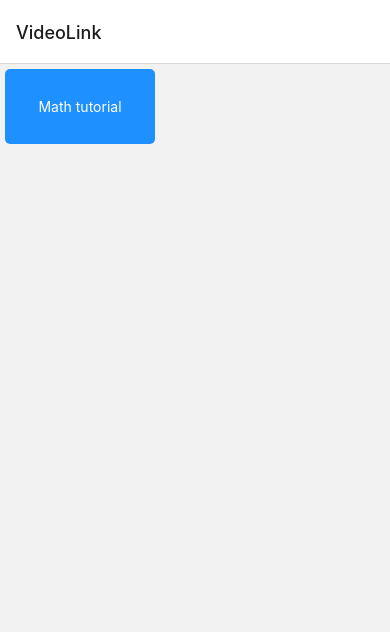
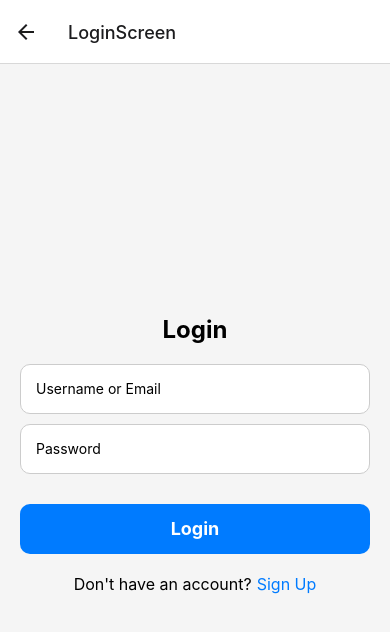
Before and after one commit to roykarazarwe/LearningSystem, a React Native app: screen /SignUpScreen in a window 390 px wide. Shown: the top 632 px of the page. Built offline with nearby package versions, Linux system fonts and the light colour scheme.

Commit message:
ths is the first updated version

```diff
--- a/App.js
+++ b/App.js
@@ -2,21 +2,41 @@
 import { NavigationContainer } from '@react-navigation/native';
 import { createStackNavigator } from '@react-navigation/stack';
 
-import VideoLink from './Screens/VideoLinkScreen';
-import VideoScreen from './Screens/VideoScreen';
-import TrialVideo from './Screens/TrialVideo';
+
+import SplashScreen from "./Screens/SplashScreen";
+import ProfileScreen from "./Screens/ProfileScreen";
+import LoginScreen from "./Screens/LoginScreen";
+import SignUpScreen from "./Screens/SignUpScreen";
+import DashboardScreen from './Screens/DashboardScreen';
+
+
+// import VideoLink from './Screens/VideoLinkScreen';
+// import VideoScreen from './Screens/VideoScreen';
+// import TrialVideo from './Screens/TrialVideo';
 
 export default function App() {
   const Stack = createStackNavigator();
 
   return (
     <NavigationContainer>
-      <Stack.Navigator initialRouetName="Video">
+      <Stack.Navigator initialRouteName="SplashScreen">
+        <Stack.Screen
+          name="SplashScreen"
+          component={SplashScreen}
+          options={{ headerShown: false }}
+        />
+        <Stack.Screen name="LoginScreen" component={LoginScreen} />
+        <Stack.Screen name="DashboardScreen" component={DashboardScreen} />
+        <Stack.Screen name="SignUpScreen" component={SignUpScreen} />
+      </Stack.Navigator>
+      {/* <Stack.Navigator initialRouteName="Video">
         <Stack.Screen name="VideoLink" component={VideoLink} />
         <Stack.Screen name="VideoScreen" component={VideoScreen} />
         <Stack.Screen name="TrialVideo" component={TrialVideo} />
-      </Stack.Navigator>
+      </Stack.Navigator> */}
     </NavigationContainer>
   );
 
 }
+
+// export default App;
--- /dev/null
+++ b/Screens/DashboardScreen.js
@@ -0,0 +1,92 @@
+// DashboardScreen.js
+
+import React from "react";
+import { View, Text, Button } from "react-native";
+import { createStackNavigator } from "@react-navigation/stack";
+import {
+  createDrawerNavigator,
+  DrawerContentScrollView,
+  DrawerItem,
+} from "@react-navigation/drawer";
+import { MaterialCommunityIcons } from "@expo/vector-icons";
+
+// Profile screen component
+const ProfileScreen = () => {
+  return (
+    <View style={{ flex: 1, alignItems: "center", justifyContent: "center" }}>
+      <Text>Profile Screen</Text>
+    </View>
+  );
+};
+
+// Custom header component for the top navigation bar
+const CustomHeader = ({ navigation }) => {
+  const openDrawer = () => {
+    navigation.openDrawer();
+  };
+
+  return (
+    <View
+      style={{
+        flexDirection: "row",
+        alignItems: "center",
+        paddingHorizontal: 10,
+      }}
+    >
+      <MaterialCommunityIcons name="menu" size={24} onPress={openDrawer} />
+      <Text style={{ fontSize: 20, marginLeft: 10 }}>Dashboard</Text>
+    </View>
+  );
+};
+
+// Dashboard screen component
+const DashboardScreen = ({ navigation }) => {
+  return (
+    <View style={{ flex: 1, alignItems: "center", justifyContent: "center" }}>
+      <Text>Welcome to the Dashboard!</Text>
+      <Button
+        title="Go to Profile"
+        onPress={() => navigation.navigate("Profile")}
+      />
+    </View>
+  );
+};
+
+// Stack Navigator for the Profile screen
+const ProfileStack = createStackNavigator();
+const ProfileStackScreen = () => {
+  return (
+    <ProfileStack.Navigator>
+      <ProfileStack.Screen name="Profile" component={ProfileScreen} />
+    </ProfileStack.Navigator>
+  );
+};
+
+// Drawer content component
+const DrawerContent = ({ navigation }) => {
+  return (
+    <DrawerContentScrollView>
+      <DrawerItem
+        label="Dashboard"
+        onPress={() => navigation.navigate("Dashboard")}
+      />
+      <DrawerItem
+        label="Profile"
+        onPress={() => navigation.navigate("Profile")}
+      />
+    </DrawerContentScrollView>
+  );
+};
+
+// Drawer Navigator for the Dashboard and Profile screens
+const Drawer = createDrawerNavigator();
+const DrawerNavigator = () => {
+  return (
+    <Drawer.Navigator drawerContent={(props) => <DrawerContent {...props} />}>
+      <Drawer.Screen name="Dashboard" component={DashboardScreen} />
+      <Drawer.Screen name="Profile" component={ProfileStackScreen} />
+    </Drawer.Navigator>
+  );
+};
+
+export default DrawerNavigator;
--- /dev/null
+++ b/Screens/LoginScreen.js
@@ -0,0 +1,109 @@
+import React, { useState } from "react";
+import {
+  View,
+  Text,
+  TextInput,
+  TouchableOpacity,
+  StyleSheet,
+} from "react-native";
+
+const LoginScreen = ({ navigation }) => {
+  const [username, setUsername] = useState("");
+  const [password, setPassword] = useState("");
+
+  const handleLogin = () => {
+    // Implement your login logic here
+    // For demo purposes, let's assume successful login navigates to the dashboard
+    console.log("Logging in with:", { username, password });
+    navigation.replace("DashboardScreen");
+  };
+
+  const handleSignUp = () => {
+    navigation.navigate("SignUpScreen");
+  };
+
+  return (
+    <View style={styles.container}>
+      <Text style={styles.title}>Login</Text>
+      <View style={styles.inputContainer}>
+        <TextInput
+          style={styles.input}
+          placeholder="Username or Email"
+          onChangeText={(text) => setUsername(text)}
+          value={username}
+          autoCapitalize="none"
+        />
+        <TextInput
+          style={styles.input}
+          placeholder="Password"
+          onChangeText={(text) => setPassword(text)}
+          value={password}
+          secureTextEntry
+        />
+      </View>
+      <TouchableOpacity style={styles.button} onPress={handleLogin}>
+        <Text style={styles.buttonText}>Login</Text>
+      </TouchableOpacity>
+      <View style={styles.signupContainer}>
+        <Text style={styles.signupText}>Don't have an account?</Text>
+        <TouchableOpacity onPress={handleSignUp}>
+          <Text style={[styles.signupText, styles.signupLink]}>Sign Up</Text>
+        </TouchableOpacity>
+      </View>
+    </View>
+  );
+};
+
+const styles = StyleSheet.create({
+  container: {
+    flex: 1,
+    justifyContent: "center",
+    alignItems: "center",
+    backgroundColor: "#f5f5f5",
+    paddingHorizontal: 20,
+  },
+  title: {
+    fontSize: 24,
+    fontWeight: "bold",
+    marginBottom: 20,
+  },
+  inputContainer: {
+    width: "100%",
+    marginBottom: 20,
+  },
+  input: {
+    height: 50,
+    borderColor: "#ccc",
+    borderWidth: 1,
+    borderRadius: 10,
+    paddingHorizontal: 15,
+    marginBottom: 10,
+    backgroundColor: "#fff",
+  },
+  button: {
+    backgroundColor: "#007bff",
+    width: "100%",
+    height: 50,
+    borderRadius: 10,
+    justifyContent: "center",
+    alignItems: "center",
+  },
+  buttonText: {
+    color: "#fff",
+    fontSize: 18,
+    fontWeight: "bold",
+  },
+  signupContainer: {
+    flexDirection: "row",
+    marginTop: 20,
+  },
+  signupText: {
+    fontSize: 16,
+  },
+  signupLink: {
+    marginLeft: 5,
+    color: "#007bff",
+  },
+});
+
+export default LoginScreen;
--- /dev/null
+++ b/Screens/SignUpScreen.js
@@ -0,0 +1,112 @@
+import React, { useState } from "react";
+import {
+  View,
+  Text,
+  TextInput,
+  TouchableOpacity,
+  StyleSheet,
+} from "react-native";
+
+const SignUpScreen = ({ navigation }) => {
+  const [username, setUsername] = useState("");
+  const [email, setEmail] = useState("");
+  const [password, setPassword] = useState("");
+
+  const handleSignUp = () => {
+    // Implement your sign-up logic here
+    console.log("Signing up with:", { username, email, password });
+  };
+
+  return (
+    <View style={styles.container}>
+      <Text style={styles.title}>Sign Up</Text>
+      <View style={styles.inputContainer}>
+        <TextInput
+          style={styles.input}
+          placeholder="Username"
+          onChangeText={(text) => setUsername(text)}
+          value={username}
+          autoCapitalize="none"
+        />
+        <TextInput
+          style={styles.input}
+          placeholder="Email"
+          onChangeText={(text) => setEmail(text)}
+          value={email}
+          keyboardType="email-address"
+          autoCapitalize="none"
+        />
+        <TextInput
+          style={styles.input}
+          placeholder="Password"
+          onChangeText={(text) => setPassword(text)}
+          value={password}
+          secureTextEntry
+        />
+      </View>
+      <TouchableOpacity style={styles.button} onPress={handleSignUp}>
+        <Text style={styles.buttonText}>Sign Up</Text>
+      </TouchableOpacity>
+      <View style={styles.loginContainer}>
+        <Text style={styles.loginText}>Already have an account?</Text>
+        <TouchableOpacity onPress={() => navigation.navigate("LoginScreen")}>
+          <Text style={[styles.loginText, styles.loginLink]}>Login</Text>
+        </TouchableOpacity>
+      </View>
+    </View>
+  );
+};
+
+const styles = StyleSheet.create({
+  container: {
+    flex: 1,
+    justifyContent: "center",
+    alignItems: "center",
+    backgroundColor: "#f5f5f5",
+    paddingHorizontal: 20,
+  },
+  title: {
+    fontSize: 24,
+    fontWeight: "bold",
+    marginBottom: 20,
+  },
+  inputContainer: {
+    width: "100%",
+    marginBottom: 20,
+  },
+  input: {
+    height: 50,
+    borderColor: "#ccc",
+    borderWidth: 1,
+    borderRadius: 10,
+    paddingHorizontal: 15,
+    marginBottom: 10,
+    backgroundColor: "#fff",
+  },
+  button: {
+    backgroundColor: "#007bff",
+    width: "100%",
+    height: 50,
+    borderRadius: 10,
+    justifyContent: "center",
+    alignItems: "center",
+  },
+  buttonText: {
+    color: "#fff",
+    fontSize: 18,
+    fontWeight: "bold",
+  },
+  loginContainer: {
+    flexDirection: "row",
+    marginTop: 20,
+  },
+  loginText: {
+    fontSize: 16,
+  },
+  loginLink: {
+    marginLeft: 5,
+    color: "#007bff",
+  },
+});
+
+export default SignUpScreen;
--- /dev/null
+++ b/Screens/SplashScreen.js
@@ -0,0 +1,31 @@
+import React, { useEffect } from "react";
+import { View, Text, StyleSheet } from "react-native";
+
+const SplashScreen = ({ navigation }) => {
+  useEffect(() => {
+    setTimeout(() => {
+      navigation.replace("LoginScreen"); // Navigate to login screen after 3 seconds
+    }, 3000);
+  }, []);
+
+  return (
+    <View style={styles.container}>
+      <Text style={styles.text}>Magezi</Text>
+    </View>
+  );
+};
+
+const styles = StyleSheet.create({
+  container: {
+    flex: 1,
+    justifyContent: "center",
+    alignItems: "center",
+    backgroundColor: "#fff",
+  },
+  text: {
+    fontSize: 20,
+    fontWeight: "bold",
+  },
+});
+
+export default SplashScreen;
--- a/Screens/VideoLinkScreen.js
+++ b/Screens/VideoLinkScreen.js
@@ -1,32 +1,32 @@
-import React from 'react';
-import { StyleSheet, Text, SafeAreaView, TouchableHighlight, } from 'react-native';
-import { useNavigation } from '@react-navigation/native';
+// import React from 'react';
+// import { StyleSheet, Text, SafeAreaView, TouchableHighlight, } from 'react-native';
+// import { useNavigation } from '@react-navigation/native';
 
-function VideoScreen(props) {
-    const navigation = useNavigation();
+// function VideoScreen(props) {
+//     const navigation = useNavigation();
 
-    return (
-        <SafeAreaView style={styles.container}>
-            <TouchableHighlight style={styles.link} onPress={() => navigation.navigate("VideoScreen")} >
-                <Text style={{color: "white"}} >Math tutorial</Text>
-            </TouchableHighlight>
-        </SafeAreaView>
-    );
-}
+//     return (
+//         <SafeAreaView style={styles.container}>
+//             <TouchableHighlight style={styles.link} onPress={() => navigation.navigate("VideoScreen")} >
+//                 <Text style={{color: "white"}} >Math tutorial</Text>
+//             </TouchableHighlight>
+//         </SafeAreaView>
+//     );
+// }
 
-const styles = StyleSheet.create({
-    container: {
-        flex: 1,
-    },
-    link: {
-        alignItems: 'center',
-        justifyContent: 'center',
-        width: 150,
-        height: 75,
-        borderRadius: 5,
-        margin: 5,
-        backgroundColor: "dodgerblue",
-    },
-})
+// const styles = StyleSheet.create({
+//     container: {
+//         flex: 1,
+//     },
+//     link: {
+//         alignItems: 'center',
+//         justifyContent: 'center',
+//         width: 150,
+//         height: 75,
+//         borderRadius: 5,
+//         margin: 5,
+//         backgroundColor: "dodgerblue",
+//     },
+// })
 
-export default VideoScreen;
+// export default VideoScreen;
--- /dev/null
+++ b/index.js
@@ -0,0 +1,5 @@
+import { AppRegistry } from "react-native";
+import App from "./App"; // Import your main component
+import { name as LearningSystem } from "./app.json";
+
+AppRegistry.registerComponent(LearningSystem, () => App);
--- a/package.json
+++ b/package.json
@@ -9,8 +9,10 @@
     "web": "expo start --web"
   },
   "dependencies": {
+    "@expo/metro-runtime": "~3.1.3",
     "@expo/vector-icons": "^14.0.0",
     "@react-native-community/hooks": "^3.0.0",
+    "@react-navigation/drawer": "^6.6.15",
     "@react-navigation/native": "^6.1.17",
     "@react-navigation/stack": "^6.3.29",
     "expo": "~50.0.14",
@@ -18,9 +20,11 @@
     "expo-screen-orientation": "^6.4.1",
     "expo-status-bar": "~1.11.1",
     "react": "18.2.0",
+    "react-dom": "18.2.0",
     "react-native": "0.73.6",
     "react-native-gesture-handler": "^2.14.0",
-    "react-native-webview": "^11.26.1",
+    "react-native-web": "~0.19.6",
+    "react-native-webview": "^13.6.4",
     "react-native-youtube": "^2.0.2",
     "react-native-youtube-iframe": "^2.3.0"
   },
```
Also changed, not shown: Screens/TrialVideo.js (+26 -26 lines), Screens/VideoScreen.js (+23 -23 lines), Screens/ProfileScreen.js (added), 1 other file (tests, documents, lock files or other folders).
